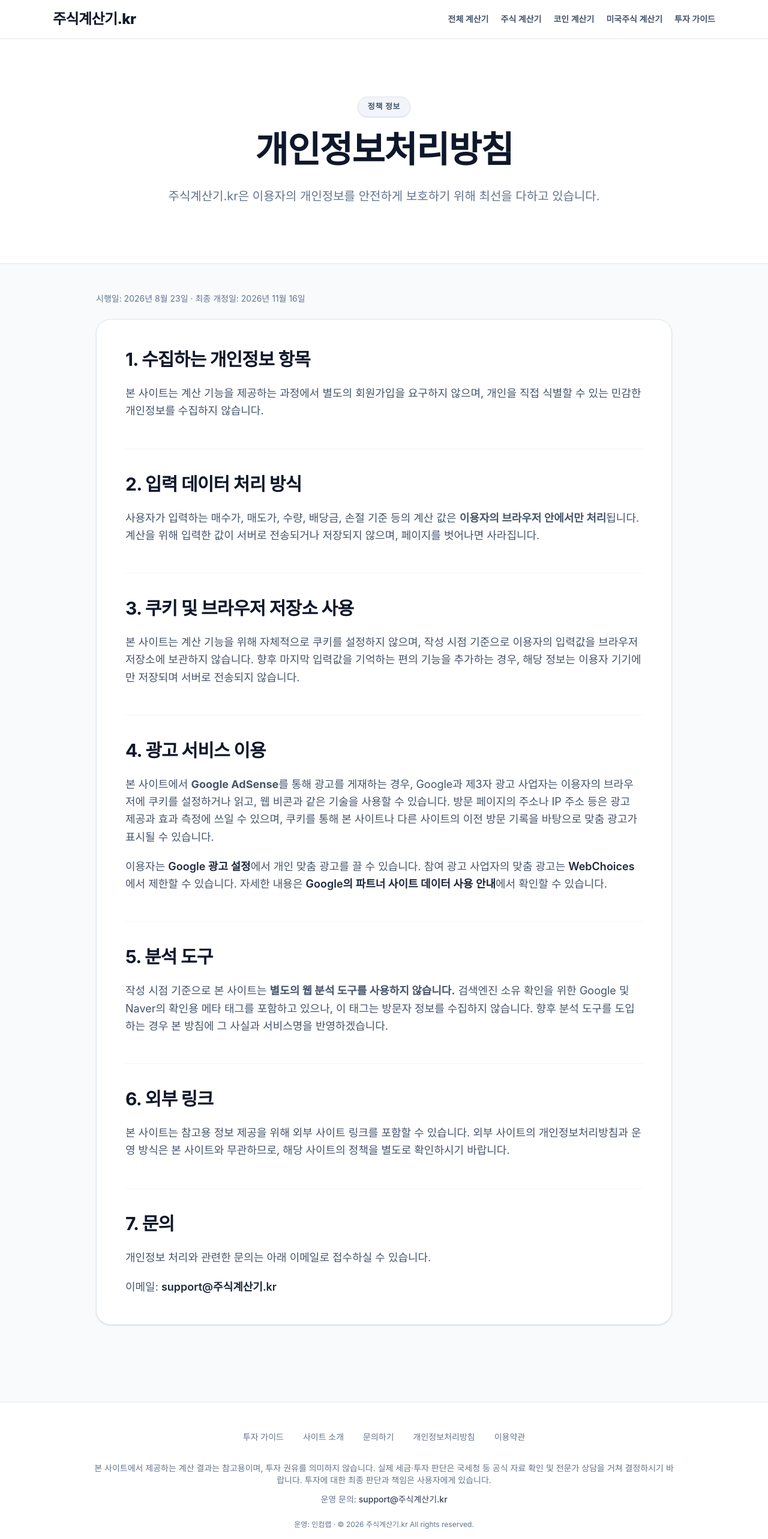
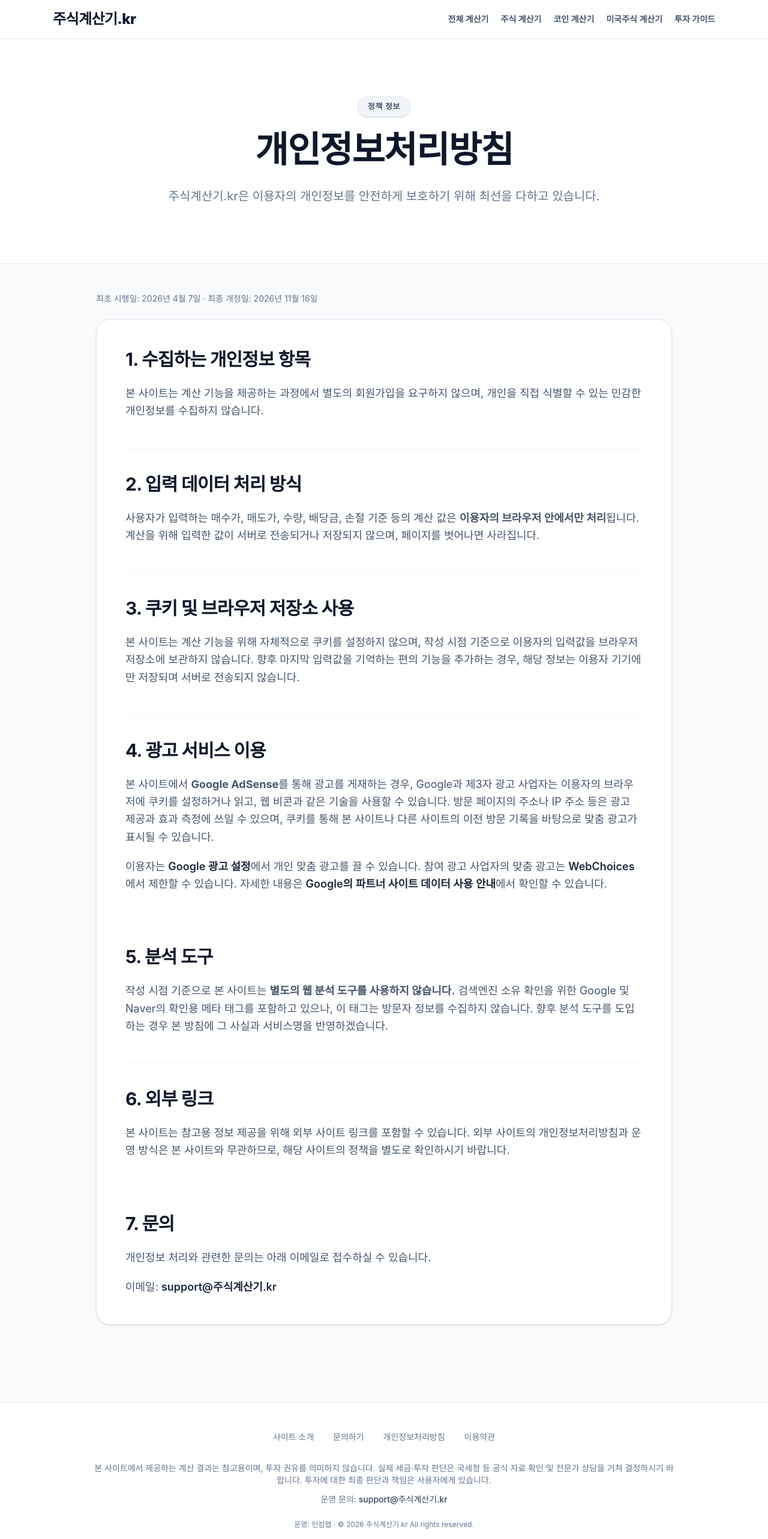
Before and after one commit to YG-coder/stock-calculator, a Next.js app: page /privacy in a window 1280 px wide. Shown: the top 2566 px of the page at 60% size. Built offline with nearby package versions, Linux system fonts and the light colour scheme.

Commit message:
fix : 정책 시행일 정정 및 푸터 투자 가이드 링크 제거

```diff
--- a/src/app/layout.tsx
+++ b/src/app/layout.tsx
@@ -116,12 +116,6 @@ export default function RootLayout({
       <footer className="border-t border-slate-200 bg-white py-12 text-center text-sm text-slate-500">
         <div className="mx-auto max-w-5xl px-6">
           <div className="flex flex-wrap justify-center gap-4 md:gap-8 mb-8 font-medium">
-            <Link
-                href="/guides"
-                className="hover:text-slate-900 transition"
-            >
-              투자 가이드
-            </Link>
             {POLICY_ROUTES.map((policy) => (
                 <Link
                     key={policy.href}
--- a/src/app/privacy/page.tsx
+++ b/src/app/privacy/page.tsx
@@ -19,7 +19,7 @@ export default function PrivacyPage() {
 
         <div className="mx-auto max-w-5xl px-6 py-12 md:px-8">
           <p className="mb-6 text-sm text-slate-500">
-            시행일: 2026년 8월 23일 · 최종 개정일: 2026년 11월 16일
+            최초 시행일: 2026년 4월 7일 · 최종 개정일: 2026년 11월 16일
           </p>
 
           <SectionCard>
--- a/src/app/terms/page.tsx
+++ b/src/app/terms/page.tsx
@@ -19,7 +19,7 @@ export default function TermsPage() {
 
         <div className="mx-auto max-w-5xl px-6 py-12 md:px-8">
           <p className="mb-6 text-sm text-slate-500">
-            시행일: 2026년 8월 23일 · 최종 개정일: 2026년 8월 23일
+            최초 시행일: 2026년 4월 7일 · 최종 개정일: 2026년 8월 23일
           </p>
 
           <SectionCard>
```
